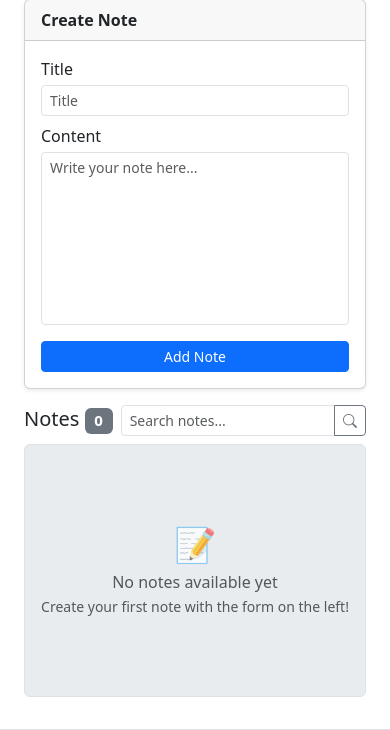
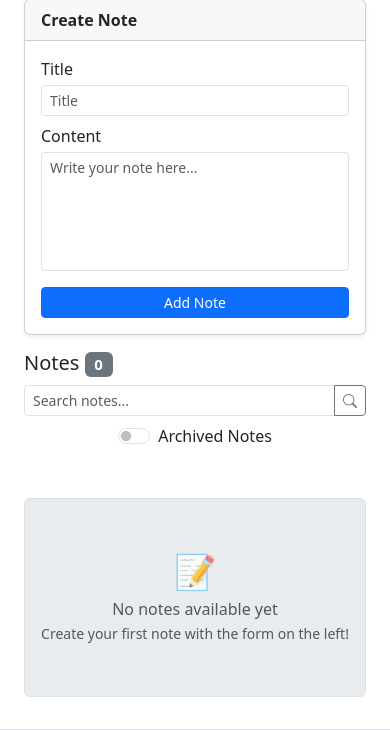
Before and after one commit to MaxEmdeWorks/flask-notes, a Flask app: page /notes/ in a window 390 px wide. Shown: the part 74-804 px from the top of the page. Run offline with Flask 3, Linux system fonts and the light colour scheme; the visitor is signed in with stand-in values (Sample User, id 1); data that the repository does not hold is empty; some libraries are stand-ins or nearby versions.

Commit message:
feature: add note archiving system with toggle view and smart navigation
Add comprehensive note archiving system with toggle view, smart navigation, and responsive layout optimizations

Features:
- Archive/unarchive notes functionality with dedicated backend route
- Toggle switch to view archived vs active notes with persistent state
- Archive button on each note card with dynamic icons (archive/restore)
- Smart redirection preserving search, pagination, and archive state on actions

Backend:
- New archived boolean field in Note model with Alembic migration
- Archive route with intelligent parameter preservation for seamless navigation
- Updated index query to filter by archive status based on URL parameter
- Flash messages for archive/unarchive actions with translations

UI/UX Improvements:
- Responsive layout restructure: separate header row and controls row
- Archive toggle centered on mobile, left-aligned on desktop

Technical:
- jQuery toggle handler with URL parameter manipulation
- Preserved search and pagination state across archive operations
- Updated translation files with new archive-related strings

Database Migration:
- Existing notes in database will have archived=NULL after migration
- Manually update existing notes: UPDATE notes SET archived=FALSE WHERE archived IS NULL;
- New notes created after migration will automatically default to archived=FALSE
- Migration only affects pre-existing notes created before this update

Setup:
- Database migration included for archived field
- German translations provided for all archive-related strings
- README updated to reflect archiving feature in features list

```diff
--- a/blueprints/notes/__init__.py
+++ b/blueprints/notes/__init__.py
@@ -17,10 +17,11 @@
     """Render the index page with paginated notes for current user."""
     page = request.args.get('page', 1, type=int)
     search_query = request.args.get('search', '').strip()
+    show_archived = request.args.get('archived', 'false').lower() == 'true'
     per_page = 6
 
     # Build query with search filter for current user's notes only
-    query = Note.query.filter_by(user_id=current_user.id)
+    query = Note.query.filter_by(user_id=current_user.id).filter(Note.archived==show_archived)
     if search_query:
         query = query.filter(db.or_(Note.title.contains(search_query), Note.content.contains(search_query)))
 
@@ -36,6 +37,7 @@
         total_pages=pagination.pages,
         total_notes=pagination.total,
         search_query=search_query,
+        show_archived=show_archived,
         notes_form=notes_form
     )
 
@@ -98,3 +100,26 @@
     db.session.commit()
     flash(translate('Note successfully deleted!'), 'success')
     return redirect(url_for("notes.index"))
+
+@bp.route("/archive/<int:note_id>/<int:archive>", methods=["POST"])
+@login_required
+def archive(note_id: int, archive: bool):
+    """Archive a note by its ID and redirect back to index."""
+    # Find note by ID, but only if it belongs to current user
+    note = db.session.get(Note, note_id)
+    if not note or note.user_id != current_user.id:
+        abort(404)
+    note.archived = archive
+    db.session.commit()
+    if archive:
+        flash(translate('Note successfully archived!'), 'success')
+    else:
+        flash(translate('Note successfully unarchived!'), 'success')
+
+    # Preserve current view parameters
+    search_query = request.args.get('search', '')
+    current_archived = request.args.get('archived', 'false').lower() == 'true'
+    page = request.args.get('page', 1, type=int)
+    redirect_archived = current_archived if archive else current_archived
+
+    return redirect(url_for("notes.index", search=search_query if search_query else None, archived=redirect_archived if redirect_archived else None, page=page))
--- a/models/database.py
+++ b/models/database.py
@@ -52,6 +52,7 @@
     title = db.Column(db.String(200), nullable=False)
     content = db.Column(db.Text, nullable=False)
     user_id = db.Column(db.Integer, db.ForeignKey('users.id'), nullable=False)
+    archived = db.Column(db.Boolean, default=False)
     created_at = db.Column(db.DateTime, default=utc_now)
     updated_at = db.Column(db.DateTime, default=utc_now, onupdate=utc_now)
 
--- a/templates/notes/notes.html
+++ b/templates/notes/notes.html
@@ -31,17 +31,21 @@
 
   <!-- Right Side -->
   <div class="col-12 col-lg-8 d-flex flex-column">
-    <div class="row g-2 mb-2 align-items-center">
     <!-- Notes Badge -->
-      <div class="col-auto">
+    <div class="row mb-2">
+      <div class="col-12">
         <h2 class="h5 mb-0">{{ translate('Notes') }} <span class="badge text-bg-secondary">{{ total_notes }}</span></h2>
       </div>
+    </div>
 
+    <!-- Search, Toggle, Pagination -->
+    <div class="row g-2 mb-2 align-items-center">
       <!-- Search Form -->
-      <div class="col">
-        <form method="get" class="d-flex justify-content-center justify-content-md-start" id="searchForm">
+      <div class="col-12 col-md-6 col-lg-5">
+        <form method="get" class="d-flex" id="searchForm">
           <input type="hidden" name="page" value="1">
-          <div class="input-group input-group-sm" style="max-width: 300px;">
+          <input type="hidden" name="archived" value="{{ show_archived|lower }}">
+          <div class="input-group input-group-sm">
             <input class="form-control" type="search" name="search" id="searchInput" placeholder="{{ translate('Search notes...') }}" value="{{ search_query or '' }}">
             {% if search_query %}
             <button class="btn btn-outline-secondary" type="button" id="clearSearch" title="{{ translate('Clear search') }}">
@@ -55,14 +59,22 @@
         </form>
       </div>
 
+      <!-- Archived Notes Toggle -->
+      <div class="col-12 col-md-auto d-flex justify-content-center justify-content-md-start">
+        <div class="form-check form-switch">
+          <input class="form-check-input" type="checkbox" role="switch" id="archivedToggle" {{ 'checked' if show_archived else '' }}>
+          <label class="form-check-label" for="archivedToggle">{{ translate('Archived Notes') }}</label>
+        </div>
+      </div>
+
       <!-- Pagination -->
+      <div class="col-12 col-md-auto ms-md-auto" style="min-height: 32px;">
         {% if total_pages > 1 %}
-      <div class="col-12 col-md-auto">
           <nav aria-label="{{ translate('Notes Pagination') }}">
             <ul class="pagination pagination-sm mb-0 justify-content-center justify-content-md-end">
               <li class="page-item {% if current_page <= 1 %}disabled{% endif %}">
                 {% if current_page > 1 %}
-                <a class="page-link py-1 px-2 fs-6" href="{{ url_for('notes.index', page=current_page-1, search=search_query) }}">{{ translate('Previous') }}</a>
+                  <a class="page-link py-1 px-2 fs-6" href="{{ url_for('notes.index', page=current_page-1, search=search_query, archived=show_archived) }}">{{ translate('Previous') }}</a>
                 {% else %}
                   <span class="page-link py-1 px-2 fs-6">{{ translate('Previous') }}</span>
                 {% endif %}
@@ -72,21 +84,21 @@
                   {% if page_num == current_page %}
                     <span class="page-link py-1 px-2 fs-6">{{ page_num }}</span>
                   {% else %}
-                  <a class="page-link py-1 px-2 fs-6" href="{{ url_for('notes.index', page=page_num, search=search_query) }}">{{ page_num }}</a>
+                    <a class="page-link py-1 px-2 fs-6" href="{{ url_for('notes.index', page=page_num, search=search_query, archived=show_archived) }}">{{ page_num }}</a>
                   {% endif %}
                 </li>
               {% endfor %}
               <li class="page-item {% if current_page >= total_pages %}disabled{% endif %}">
                 {% if current_page < total_pages %}
-                <a class="page-link py-1 px-2 fs-6" href="{{ url_for('notes.index', page=current_page+1, search=search_query) }}">{{ translate('Next') }}</a>
+                  <a class="page-link py-1 px-2 fs-6" href="{{ url_for('notes.index', page=current_page+1, search=search_query, archived=show_archived) }}">{{ translate('Next') }}</a>
                 {% else %}
                   <span class="page-link py-1 px-2 fs-6">{{ translate('Next') }}</span>
                 {% endif %}
               </li>
             </ul>
           </nav>
+        {% endif %}
       </div>
-      {% endif %}
     </div>
 
     <!-- Notes Container -->
@@ -96,8 +108,14 @@
           {% for note in notes %}
             <div class="col-12 col-md-6">
               <article class="card shadow-sm card-height-200">
-                <div class="card-body d-flex flex-column p-3">
-                  <h3 class="card-title h6 mb-2 text-truncate">{{ note.title }}</h3>
+                <div class="card-body d-flex flex-column p-3 position-relative">
+                  <form method="post" action="{{ url_for('notes.archive', note_id=note.id, archive=not note.archived, search=search_query, archived=show_archived, page=current_page) }}">
+                    {{ notes_form.hidden_tag() }}
+                    <button type="submit" class="btn btn-sm btn-outline-secondary position-absolute top-0 end-0 m-2" title="{{ translate('Unarchive Note') if note.archived else translate('Archive Note') }}">
+                      <i class="bi bi-{{ 'arrow-counterclockwise' if note.archived else 'archive' }}"></i>
+                    </button>
+                  </form>
+                  <h3 class="card-title h6 mb-2 text-truncate pe-5">{{ note.title }}</h3>
                   <div class="card-text text-muted small mb-2 flex-grow-1 position-relative overflow-hidden text-content">
                     <p class="mb-0">{{ note.content }}</p>
                     {% if note.content|length > 200 %}
@@ -220,6 +238,7 @@
       this.bindEditModal();
       this.bindEditFromView();
       this.bindClearSearch();
+      this.bindArchivedToggle();
       $('[data-bs-toggle="tooltip"]').tooltip();
     },
 
@@ -276,6 +295,17 @@
         // Clear search and redirect to home
         window.location.href = '{{ url_for("notes.index") }}';
       });
+    },
+
+    // Handle archived notes toggle
+    bindArchivedToggle() {
+      $('#archivedToggle').on('change', function() {
+        const isChecked = $(this).is(':checked');
+        const currentUrl = new URL(window.location);
+        currentUrl.searchParams.set('archived', isChecked);
+        currentUrl.searchParams.set('page', '1'); // Reset to first page
+        window.location.href = currentUrl.toString();
+      });
     }
   };
 
```
Also changed, not shown: migrations/versions/a42c4df48c4d_add_archived_field_to_note_model.py (added, +32 -0 lines), README.md, translations/de/LC_MESSAGES/messages.po, translations/en/LC_MESSAGES/messages.po, 3 other files. Lines whose indentation alone changed are shown as unchanged.
